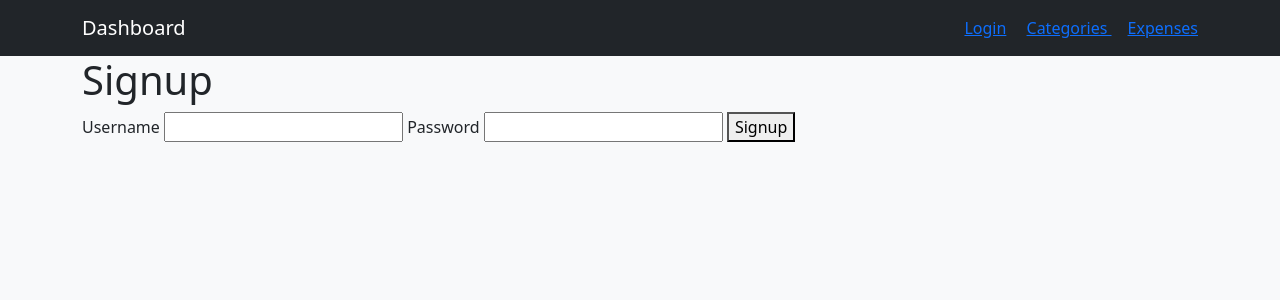
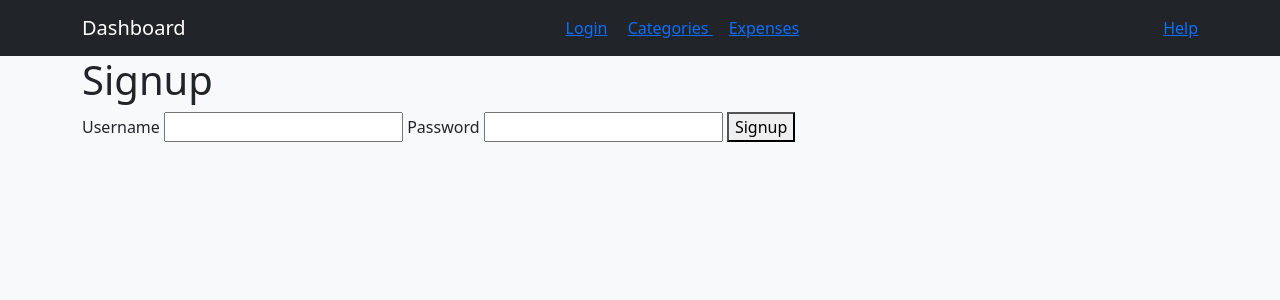
Before and after one commit to itz-ema/The-real-expense-tracker, a Flask app: page /register in a window 1280 px wide. Shown: the top 300 px of the page. Run offline with Flask 3, Linux system fonts and the light colour scheme.

Commit message:
creating a help page for users

```diff
--- a/app.py
+++ b/app.py
@@ -126,6 +126,10 @@ def home():
         monthly_totals=monthly_totals,
         pie_segments=pie_segments,
     )
+
+@app.route("/help")
+def help():
+    return render_template("help.html")
 
 @app.route("/login", methods=["GET", "POST"])
 def login():
--- a/templates/base.html
+++ b/templates/base.html
@@ -16,6 +16,8 @@
                     <a class="bt btn-light btn-sm me" href ="{{ url_for('view_expenses') }}"> Expenses </a>
 
                 </div>
+
+                <a class="bt btn-light btn-sm me" href ="{{ url_for('help') }}"> Help </a>
             </div>
         </nav>
         <div class="container">
```
Also changed, not shown: templates/help.html (added).
